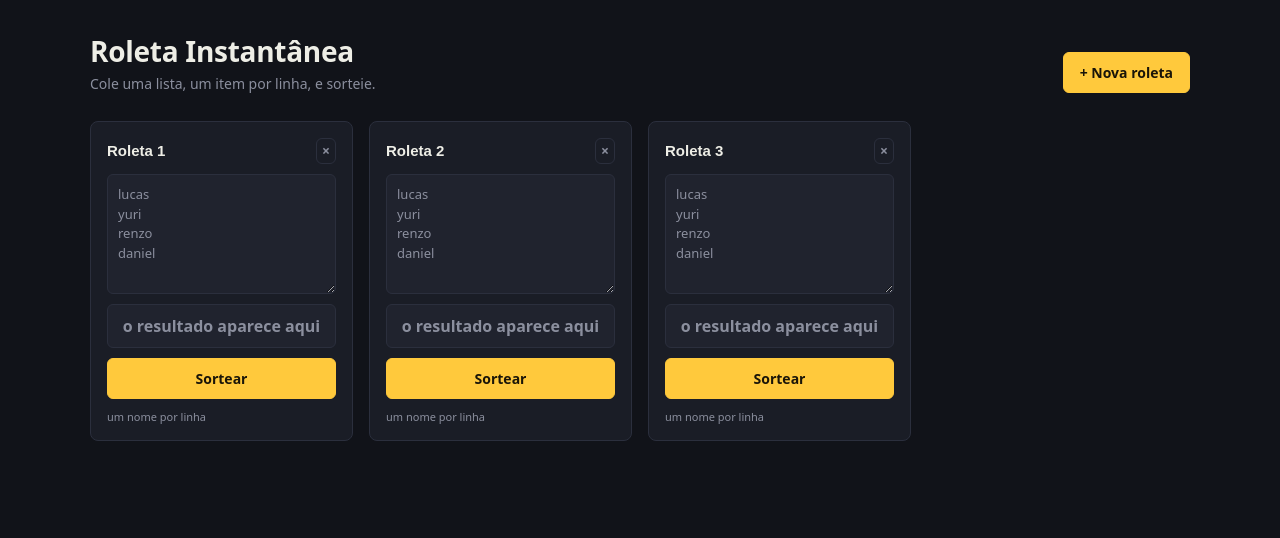
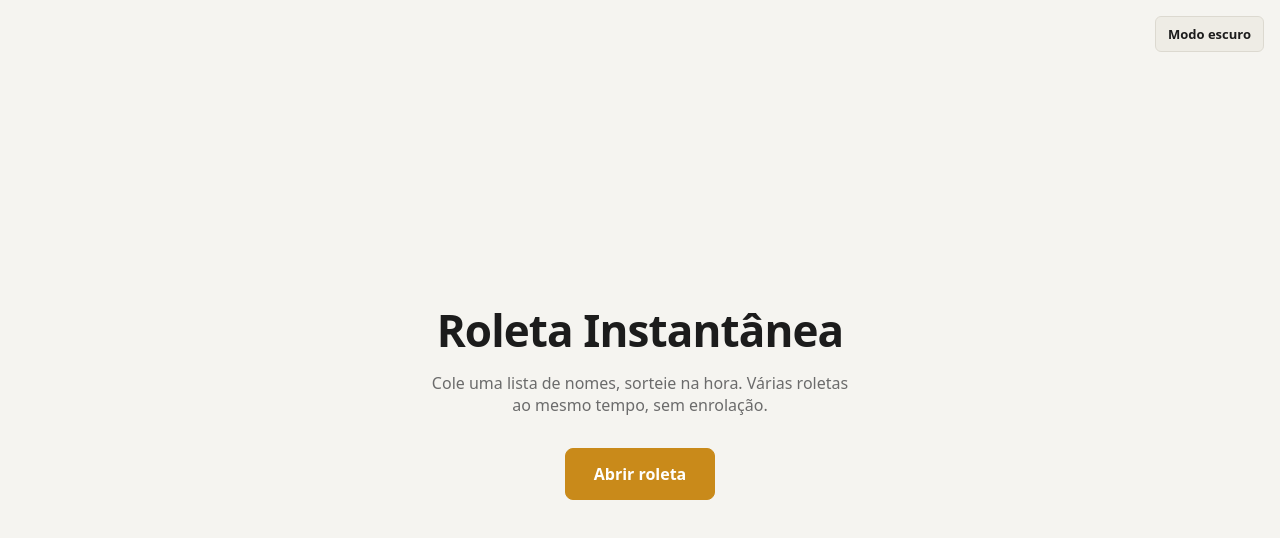
Before and after one commit to lucasgonv/conselho, a plain HTML site: page index.html in a window 1280 px wide. Drawn offline with Linux system fonts and the light colour scheme.

Commit message:
Add files via upload

```diff
--- a/index.html
+++ b/index.html
@@ -13,7 +13,18 @@
     --text:#eeeee6;
     --muted:#8b8f9e;
     --accent:#ffc93c;
-    --accent-dim:#3a3419;
+    --accent-text:#1a1508;
+  }
+
+  html[data-theme="light"]{
+    --bg:#f5f4f0;
+    --panel:#ffffff;
+    --panel-2:#eeece5;
+    --border:#dcd9d0;
+    --text:#1c1c1c;
+    --muted:#6b6b6b;
+    --accent:#c98a1a;
+    --accent-text:#ffffff;
   }
 
   *{box-sizing:border-box;}
@@ -21,273 +32,106 @@
   html,body{
     margin:0;
     padding:0;
+    height:100%;
+  }
+
+  body{
     background:var(--bg);
     color:var(--text);
     font-family:system-ui,-apple-system,Segoe UI,Roboto,Arial,sans-serif;
+    display:flex;
+    flex-direction:column;
   }
 
-  body{
-    padding:32px 20px 80px;
-  }
-
-  header{
-    max-width:1100px;
-    margin:0 auto 28px;
-    display:flex;
-    align-items:flex-end;
-    justify-content:space-between;
-    gap:16px;
-    flex-wrap:wrap;
-  }
-
-  h1{
-    font-size:28px;
-    font-weight:700;
-    margin:0 0 4px;
-    letter-spacing:-0.01em;
-  }
-
-  header p{
-    margin:0;
-    color:var(--muted);
-    font-size:14px;
-  }
-
-  button{
-    font-family:inherit;
-    cursor:pointer;
+  .theme-toggle{
+    position:fixed;
+    top:16px;
+    right:16px;
     border:1px solid var(--border);
     background:var(--panel-2);
     color:var(--text);
     border-radius:6px;
-    padding:10px 16px;
-    font-size:14px;
+    padding:8px 12px;
+    font-size:13px;
     font-weight:600;
+    cursor:pointer;
+    font-family:inherit;
   }
 
-  button:hover{
+  .theme-toggle:hover{
     border-color:var(--accent);
   }
 
-  #add-btn{
-    background:var(--accent);
-    color:#1a1508;
-    border-color:var(--accent);
-    white-space:nowrap;
-  }
-
-  #add-btn:hover{
-    background:#ffd766;
-  }
-
-  #grid{
-    max-width:1100px;
-    margin:0 auto;
-    display:grid;
-    grid-template-columns:repeat(auto-fill,minmax(260px,1fr));
-    gap:16px;
-  }
-
-  .card{
-    background:var(--panel);
-    border:1px solid var(--border);
-    border-radius:8px;
-    padding:16px;
+  main{
+    flex:1;
     display:flex;
     flex-direction:column;
-    gap:10px;
-  }
-
-  .card-head{
-    display:flex;
-    align-items:center;
-    gap:8px;
-  }
-
-  .card-head input{
-    flex:1;
-    background:transparent;
-    border:none;
-    border-bottom:1px solid transparent;
-    color:var(--text);
-    font-size:15px;
-    font-weight:600;
-    padding:2px 0;
-  }
-
-  .card-head input:focus{
-    outline:none;
-    border-bottom-color:var(--accent);
-  }
-
-  .remove-btn{
-    background:transparent;
-    border:1px solid var(--border);
-    color:var(--muted);
-    width:26px;
-    height:26px;
-    padding:0;
-    border-radius:6px;
-    line-height:1;
-    font-size:14px;
-  }
-
-  .remove-btn:hover{
-    color:#ff6b6b;
-    border-color:#ff6b6b;
-  }
-
-  textarea{
-    width:100%;
-    min-height:120px;
-    resize:vertical;
-    background:var(--panel-2);
-    border:1px solid var(--border);
-    color:var(--text);
-    border-radius:6px;
-    padding:10px;
-    font-family:inherit;
-    font-size:13px;
-    line-height:1.5;
-  }
-
-  textarea:focus{
-    outline:none;
-    border-color:var(--accent);
-  }
-
-  textarea::placeholder{
-    color:var(--muted);
-  }
-
-  .sortear-btn{
-    width:100%;
-    background:var(--accent);
-    color:#1a1508;
-    border-color:var(--accent);
-    padding:10px;
-  }
-
-  .sortear-btn:hover{
-    background:#ffd766;
-  }
-
-  .sortear-btn:disabled{
-    opacity:0.6;
-    cursor:default;
-  }
-
-  .result{
-    min-height:44px;
-    display:flex;
     align-items:center;
     justify-content:center;
     text-align:center;
-    background:var(--panel-2);
-    border:1px solid var(--border);
-    border-radius:6px;
-    padding:8px 10px;
-    font-size:16px;
-    font-weight:700;
-    color:var(--muted);
-    word-break:break-word;
-    transition:border-color 0.15s, color 0.15s;
+    padding:24px;
   }
 
-  .result.filled{
-    color:var(--accent);
-    border-color:var(--accent);
+  h1{
+    font-size:clamp(28px,5vw,44px);
+    font-weight:700;
+    letter-spacing:-0.02em;
+    margin:0 0 12px;
   }
 
-  .hint{
-    font-size:11px;
+  p{
     color:var(--muted);
+    font-size:16px;
+    margin:0 0 32px;
+    max-width:420px;
+  }
+
+  .open-btn{
+    display:inline-block;
+    background:var(--accent);
+    color:var(--accent-text);
+    text-decoration:none;
+    font-weight:700;
+    font-size:16px;
+    padding:14px 28px;
+    border-radius:8px;
+    border:1px solid var(--accent);
+  }
+
+  .open-btn:hover{
+    opacity:0.9;
   }
 </style>
 </head>
 <body>
 
-<header>
-  <div>
-    <h1>Roleta Instantânea</h1>
-    <p>Cole uma lista, um item por linha, e sorteie.</p>
-  </div>
-  <button id="add-btn" type="button">+ Nova roleta</button>
-</header>
+<button class="theme-toggle" id="theme-toggle" type="button">Modo claro</button>
 
-<div id="grid"></div>
-
-<template id="card-template">
-  <div class="card">
-    <div class="card-head">
-      <input type="text" class="title-input" value="Roleta">
-      <button class="remove-btn" type="button" title="Remover">×</button>
-    </div>
-    <textarea class="names-input" placeholder="lucas&#10;yuri&#10;renzo&#10;daniel"></textarea>
-    <div class="result">o resultado aparece aqui</div>
-    <button class="sortear-btn" type="button">Sortear</button>
-    <div class="hint">um nome por linha</div>
-  </div>
-</template>
+<main>
+  <h1>Roleta Instantânea</h1>
+  <p>Cole uma lista de nomes, sorteie na hora. Várias roletas ao mesmo tempo, sem enrolação.</p>
+  <a class="open-btn" href="roleta.html">Abrir roleta</a>
+</main>
 
 <script>
 (function(){
-  const grid = document.getElementById('grid');
-  const template = document.getElementById('card-template');
-  const addBtn = document.getElementById('add-btn');
-  let counter = 0;
+  const root = document.documentElement;
+  const btn = document.getElementById('theme-toggle');
 
-  function createCard(){
-    counter++;
-    const node = template.content.firstElementChild.cloneNode(true);
-    node.querySelector('.title-input').value = 'Roleta ' + counter;
-
-    const removeBtn = node.querySelector('.remove-btn');
-    const sortearBtn = node.querySelector('.sortear-btn');
-    const namesInput = node.querySelector('.names-input');
-    const result = node.querySelector('.result');
-
-    removeBtn.addEventListener('click', function(){
-      node.remove();
-    });
-
-    sortearBtn.addEventListener('click', function(){
-      const names = namesInput.value
-        .split('\n')
-        .map(function(s){ return s.trim(); })
-        .filter(function(s){ return s.length > 0; });
-
-      if (names.length === 0){
-        result.textContent = 'adicione ao menos um item';
-        result.classList.remove('filled');
-        return;
-      }
-
-      sortearBtn.disabled = true;
-      let ticks = 0;
-      const maxTicks = 14 + Math.floor(Math.random() * 8);
-
-      const interval = setInterval(function(){
-        const pick = names[Math.floor(Math.random() * names.length)];
-        result.textContent = pick;
-        result.classList.add('filled');
-        ticks++;
-        if (ticks >= maxTicks){
-          clearInterval(interval);
-          sortearBtn.disabled = false;
-        }
-      }, 70);
-    });
-
-    grid.appendChild(node);
+  function apply(theme){
+    root.setAttribute('data-theme', theme);
+    btn.textContent = theme === 'light' ? 'Modo escuro' : 'Modo claro';
+    localStorage.setItem('theme', theme);
   }
 
-  addBtn.addEventListener('click', createCard);
+  const saved = localStorage.getItem('theme')
+    || (window.matchMedia && window.matchMedia('(prefers-color-scheme: light)').matches ? 'light' : 'dark');
+  apply(saved);
 
-  // começa com 3 roletas prontas para uso
-  createCard();
-  createCard();
-  createCard();
+  btn.addEventListener('click', function(){
+    const current = root.getAttribute('data-theme') === 'light' ? 'dark' : 'light';
+    apply(current);
+  });
 })();
 </script>
 
```
Also changed, not shown: roleta.html (added, +275 -0 lines).
